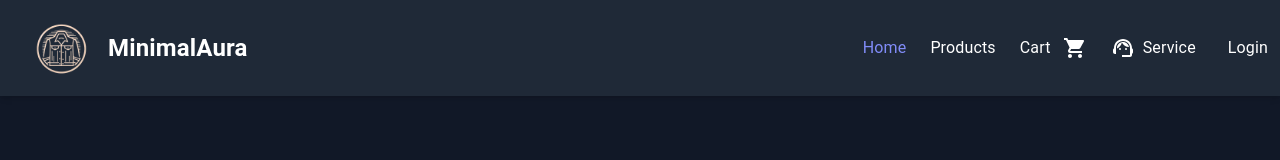
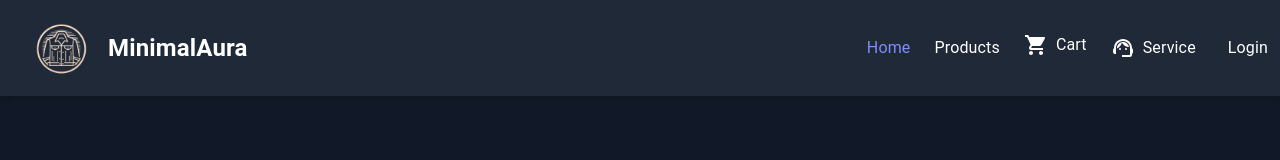
Before and after one commit to Pratik228/gym-frontend, a React (Vite) app: page / in a window 1280 px wide. Shown: the top 160 px of the page. Built offline with nearby package versions, Linux system fonts and the light colour scheme; what tw-elements would draw is missing.

Commit message:
cart display button change

```diff
--- a/src/components/Header.jsx
+++ b/src/components/Header.jsx
@@ -67,8 +67,7 @@ const Header = () => {
 							isActive
 								? "text-indigo-400 hover:text-indigo-500"
 								: "hover:text-indigo-500"
-            }
-          >
+						}>
 						Home
 					</NavLink>
 					<NavLink
@@ -77,8 +76,7 @@ const Header = () => {
 							isActive
 								? "text-indigo-400 hover:text-indigo-500"
 								: "hover:text-indigo-500"
-            }
-          >
+						}>
 						Products
 					</NavLink>
 					{userInfo && (
@@ -88,8 +86,7 @@ const Header = () => {
 								isActive
 									? "text-indigo-400 hover:text-indigo-500"
 									: "hover:text-indigo-500"
-              }
-            >
+							}>
 							Profile
 						</NavLink>
 					)}
@@ -99,20 +96,24 @@ const Header = () => {
 							isActive
 								? "text-indigo-400 hover:text-indigo-500"
 								: "hover:text-indigo-500"
-            }
-          >
-            <span className="mr-2"> Cart {itemCount() ? itemCount() : ""}</span>
+						}>
+						<div className="relative inline-flex items-center">
 							<ShoppingCartIcon className="hover:text-indigo-500 cursor-pointer" />
+							{itemCount() > 0 && (
+								<span className="absolute -top-4 -right-1 bg-red-500 text-white text-xs rounded-full h-5 w-5 flex items-center justify-center">
+									{itemCount()}
+								</span>
+							)}
+							<span className="ml-2">Cart</span>
+						</div>
 					</NavLink>
-
 					<NavLink
 						to="/customer-service"
 						className={({ isActive }) =>
 							isActive
 								? "text-indigo-400 hover:text-indigo-500"
 								: "hover:text-indigo-500"
-            }
-          >
+						}>
 						<SupportAgentIcon className="hover:text-indigo-500 mr-2  cursor-pointer" />
 						<span className="mr-2">Service</span>
 					</NavLink>
@@ -137,8 +138,7 @@ const Header = () => {
 								isActive
 									? "text-indigo-400 hover:text-indigo-500"
 									: "hover:text-indigo-500"
-              }
-            >
+							}>
 							Login
 						</NavLink>
 					)}
```
Lines whose indentation alone changed are shown as unchanged.
